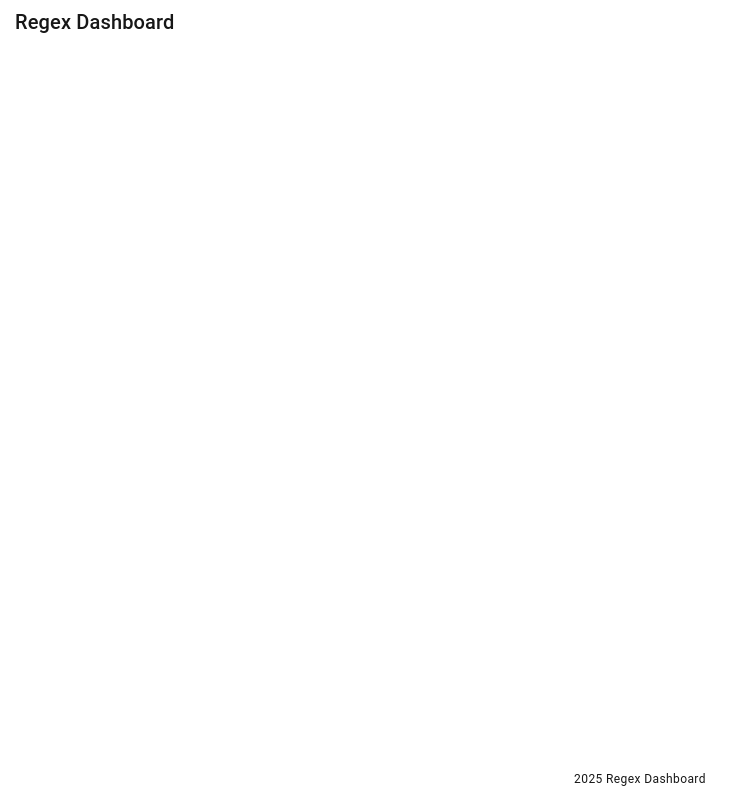
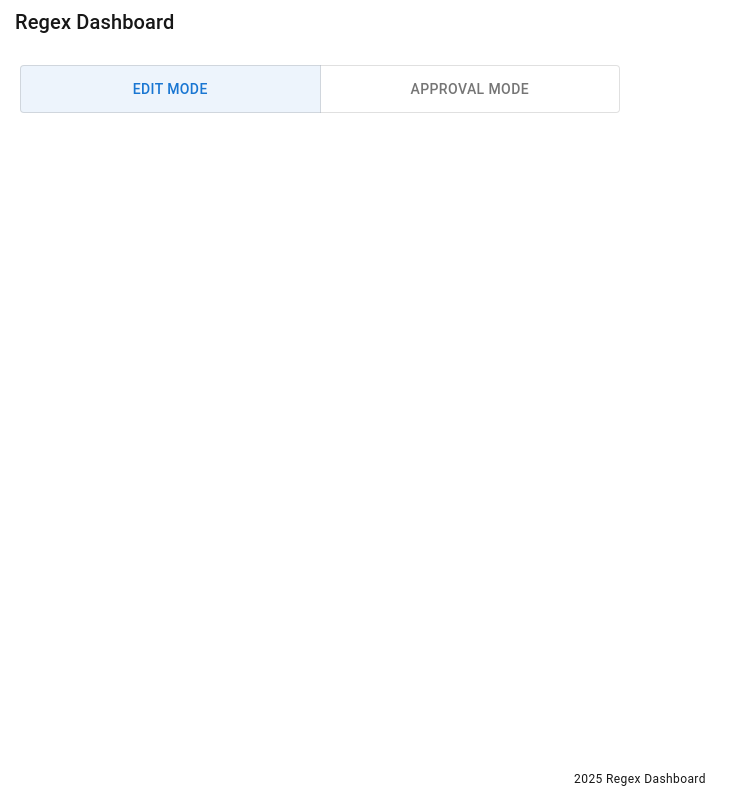
Before and after one commit to ariadnaiuga/regex-dashboard, a Next.js app: page / in a window 1280 px wide. Shown: the whole page, without its empty margins (0-752 px from the left). Built offline with nearby package versions, Linux system fonts and the light colour scheme.

Commit message:
feat: implemented functionality to toggle between edit and approval modes

```diff
--- a/src/app/components/HomePageContent/index.tsx
+++ b/src/app/components/HomePageContent/index.tsx
@@ -1,7 +1,7 @@
 import React from "react";
 import Box from "@mui/material/Box";
 import Grid from "@mui/material/Grid";
-import LeftPanel from "../LeftPanel";
+import { LeftPanel } from "../LeftPanel";
 import RightPanel from "../RightPanel";
 import styles from "./styles.module.css";
 
--- /dev/null
+++ b/src/app/components/LeftPanel/ApprovalMode/index.tsx
@@ -0,0 +1,5 @@
+import React from "react";
+
+export const ApprovalMode = () => {
+  return <></>;
+};
--- /dev/null
+++ b/src/app/components/LeftPanel/EditMode/index.tsx
@@ -0,0 +1,5 @@
+import React from "react";
+
+export const EditMode = () => {
+  return <></>;
+};
--- a/src/app/components/LeftPanel/index.tsx
+++ b/src/app/components/LeftPanel/index.tsx
@@ -1,7 +1,43 @@
-import React from "react";
+"use client";
 
-export const Leftpanel = () => {
-  return <></>;
+import React, { useState } from "react";
+import { Mode } from "@/app/types";
+import ToggleButton from "@mui/material/ToggleButton";
+import ToggleButtonGroup from "@mui/material/ToggleButtonGroup";
+import { EditMode } from "./EditMode";
+import { ApprovalMode } from "./ApprovalMode";
+
+export const LeftPanel = () => {
+  const [mode, setMode] = useState<Mode>("edit");
+
+  const handleToggleMode = (
+    event: React.MouseEvent<HTMLElement>,
+    newMode: Mode
+  ) => {
+    setMode(newMode);
+  };
+
+  return (
+    <>
+      <ToggleButtonGroup
+        value={mode}
+        exclusive
+        onChange={handleToggleMode}
+        aria-label="toggle mode"
+        fullWidth
+      >
+        <ToggleButton value="edit" aria-label="edit mode" color="primary">
+          Edit Mode
+        </ToggleButton>
+        <ToggleButton
+          value="approval"
+          aria-label="approval mode"
+          color="primary"
+        >
+          Approval Mode
+        </ToggleButton>
+      </ToggleButtonGroup>
+      {mode === "edit" ? <EditMode /> : <ApprovalMode />}
+    </>
+  );
 };
-
-export default Leftpanel;
--- a/src/app/types.ts
+++ b/src/app/types.ts
@@ -2,3 +2,5 @@ export interface RegExpInterface {
   description: string;
   pattern: string;
 }
+
+export type Mode = "edit" | "approval";
```
